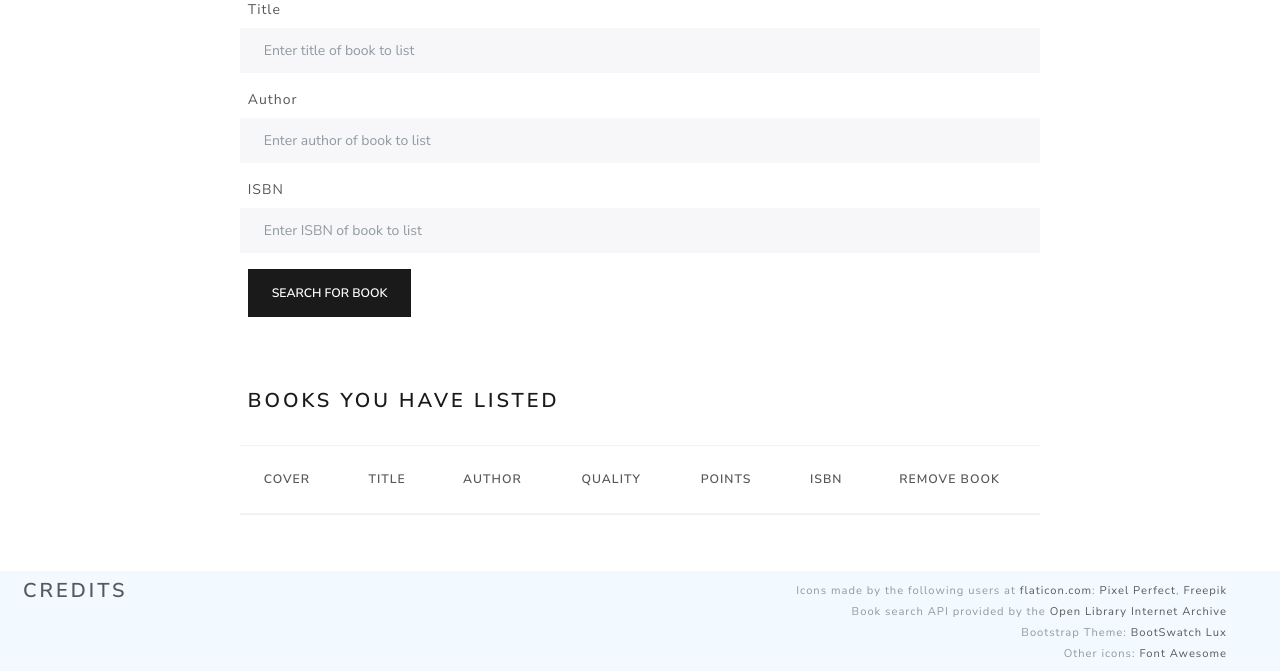
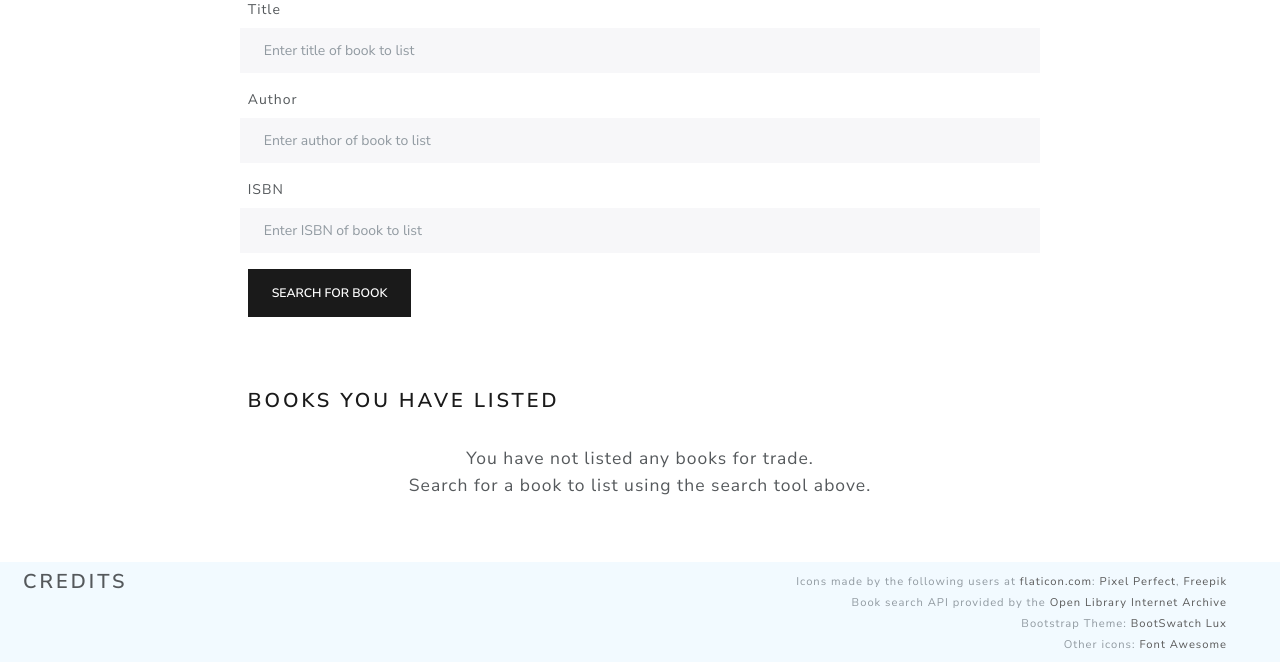
Before and after one commit to lagunasmel/BookSwap, a Flask app: template templates/user/my-books.html in a window 1280 px wide. Shown: the part 162-833 px from the top of the page. Run offline with Flask 2, Linux system fonts and the light colour scheme; the template is opened without the code that fills it, so the values that code supplies are empty; some libraries are stand-ins or nearby versions.

Commit message:
added a conditional checker for an empty book list in my-books

```diff
--- a/templates/user/macros.html
+++ b/templates/user/macros.html
@@ -1,5 +1,14 @@
 {% macro book_list_table(caption, headers, rows, ids) %}
     <h4 class="pl-2 py-4">Books You Have Listed</h4>
+
+    {% if rows|length == 0 %}
+        <div class="container mb-5">
+            <p class="lead text-center">You have not listed any books for trade.
+                <br> Search for a book to list using the search tool above. </p>
+        </div>
+
+    {% else %}
+
         <table class="table table-hover">
             <caption>{{ caption }}</caption>
             <thead>
@@ -113,4 +122,6 @@
             </div>
         </div>
 
-{%- endmacro %}
+    {% endif %}
+
+{% endmacro %}
```
Also changed, not shown: 1 other file. Lines whose indentation alone changed are shown as unchanged.
